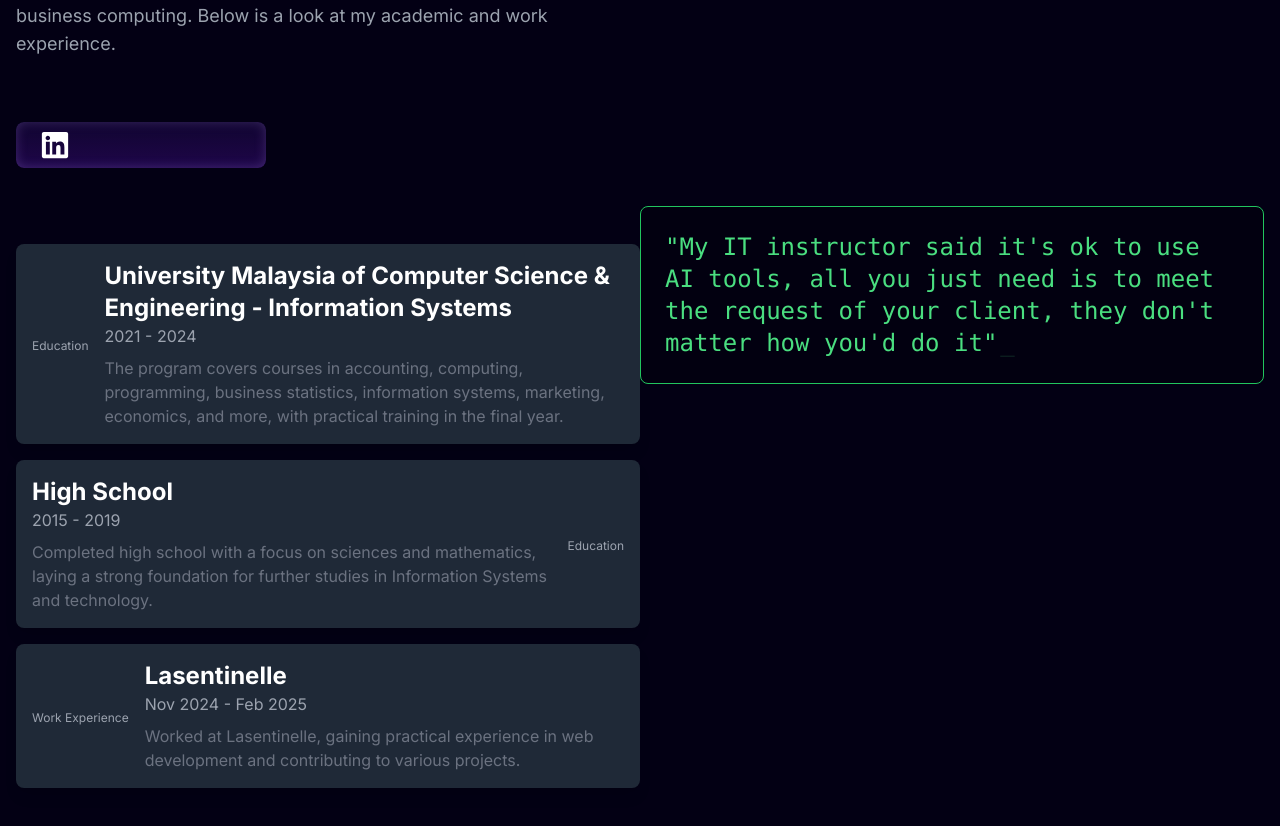
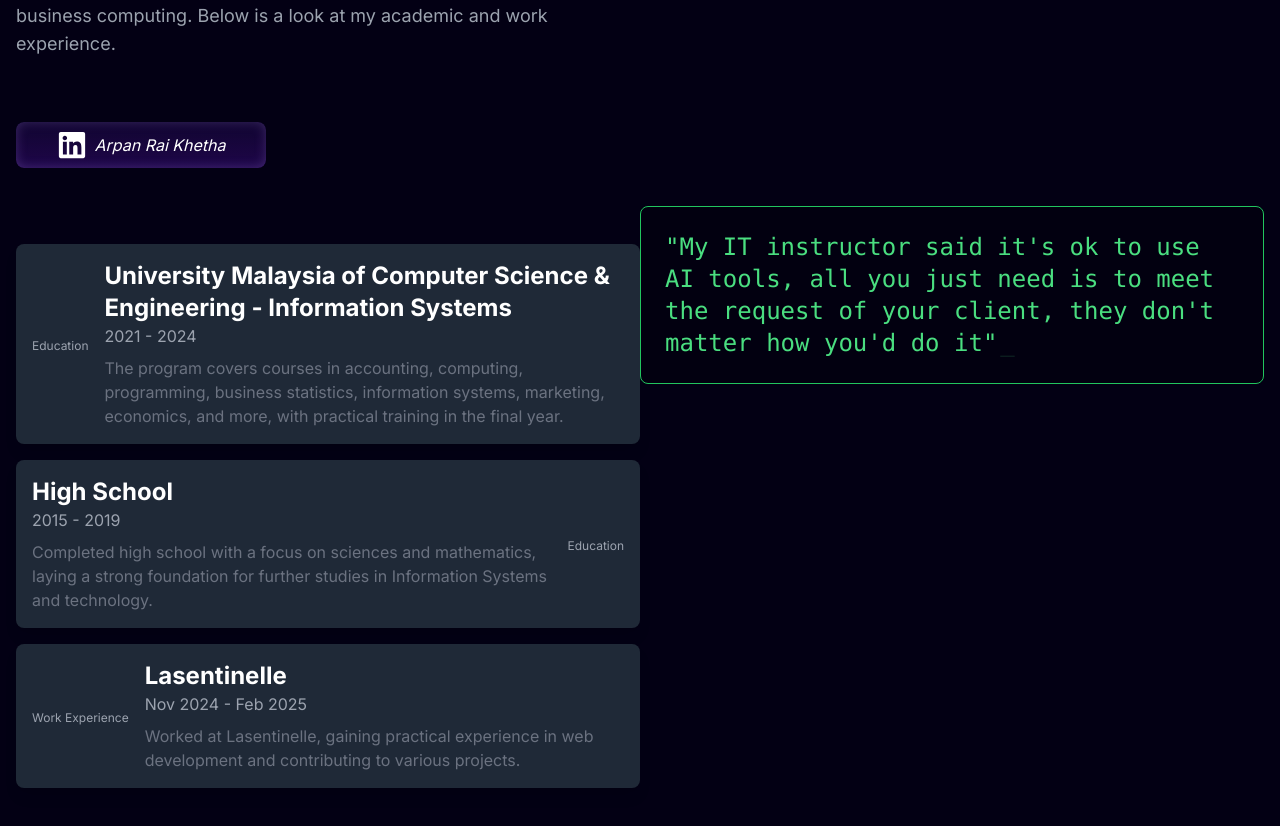
Before and after one commit to AlienHype/portfolio, a Next.js app: page / in a window 1280 px wide. Shown: the part 1824-2650 px from the top of the page. Built offline with nearby package versions, Linux system fonts and the light colour scheme; a web font is replaced by a local one.

Commit message:
name next to logo

```diff
--- a/components/main/education.tsx
+++ b/components/main/education.tsx
@@ -35,15 +35,15 @@ const Education = () => {
         >
           I am currently pursuing a diploma in Information Systems while gaining professional experience in the field of web development and business computing. Below is a look at my academic and work experience.
         </motion.p>
-
         <motion.a
           href="https://www.linkedin.com/in/arpan-rai-khetha-533247332/"
           variants={slideInFromLeft(1)}
-          className="py-2 px-6 button-primary text-center text-white cursor-pointer rounded-lg max-w-[250px] mx-auto lg:mx-0 mt-4 lg:mt-6"
+          className="py-2 px-6 button-primary text-center text-white cursor-pointer rounded-lg max-w-[250px] mx-auto lg:mx-0 mt-4 lg:mt-6 flex items-center justify-center gap-2"
           target="_blank"
           rel="noopener noreferrer"
         >
-         <FaLinkedin size={30} />
+          <FaLinkedin size={30} />
+            <span className="hidden lg:block italic">Arpan Rai Khetha</span>
         </motion.a>
 
 
```
